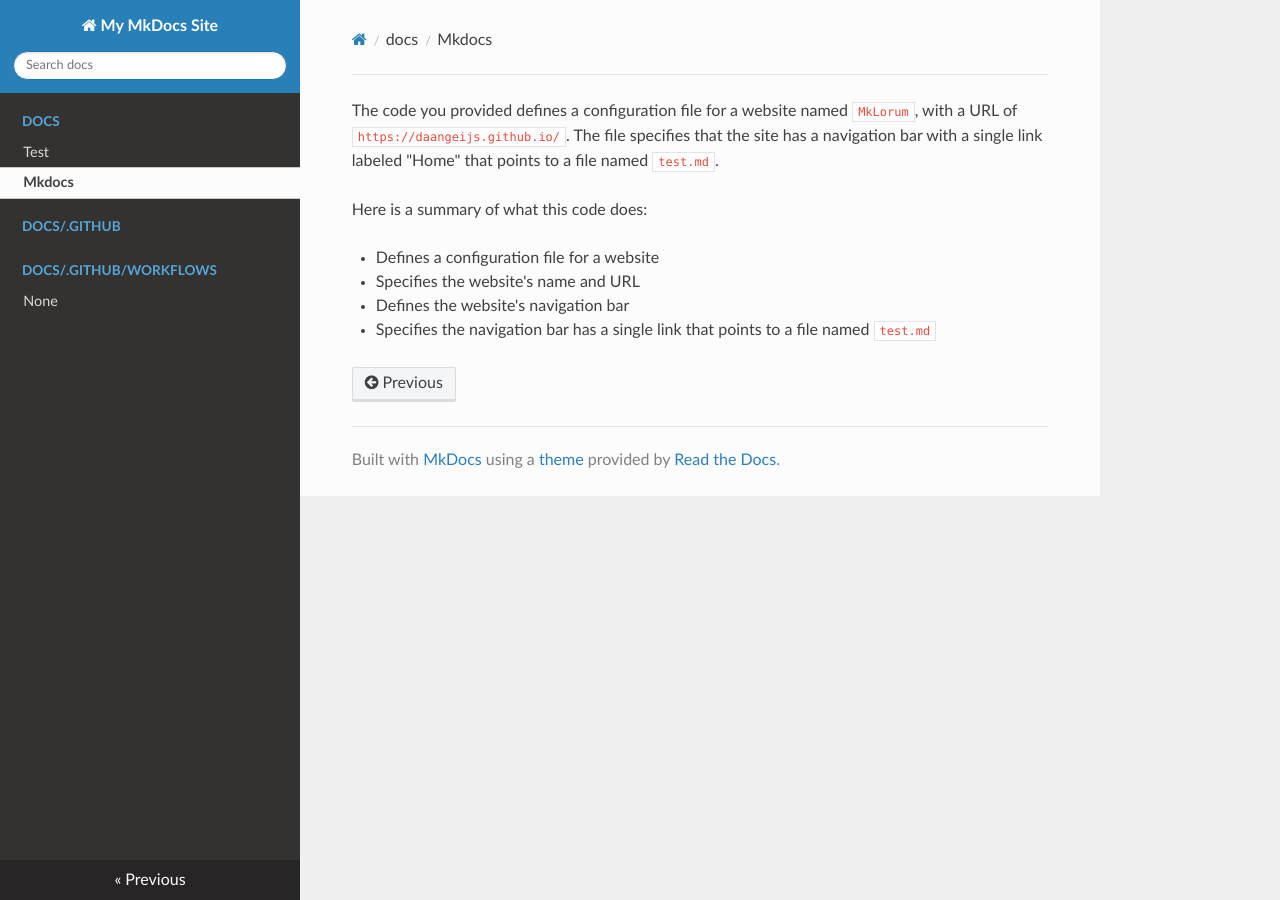
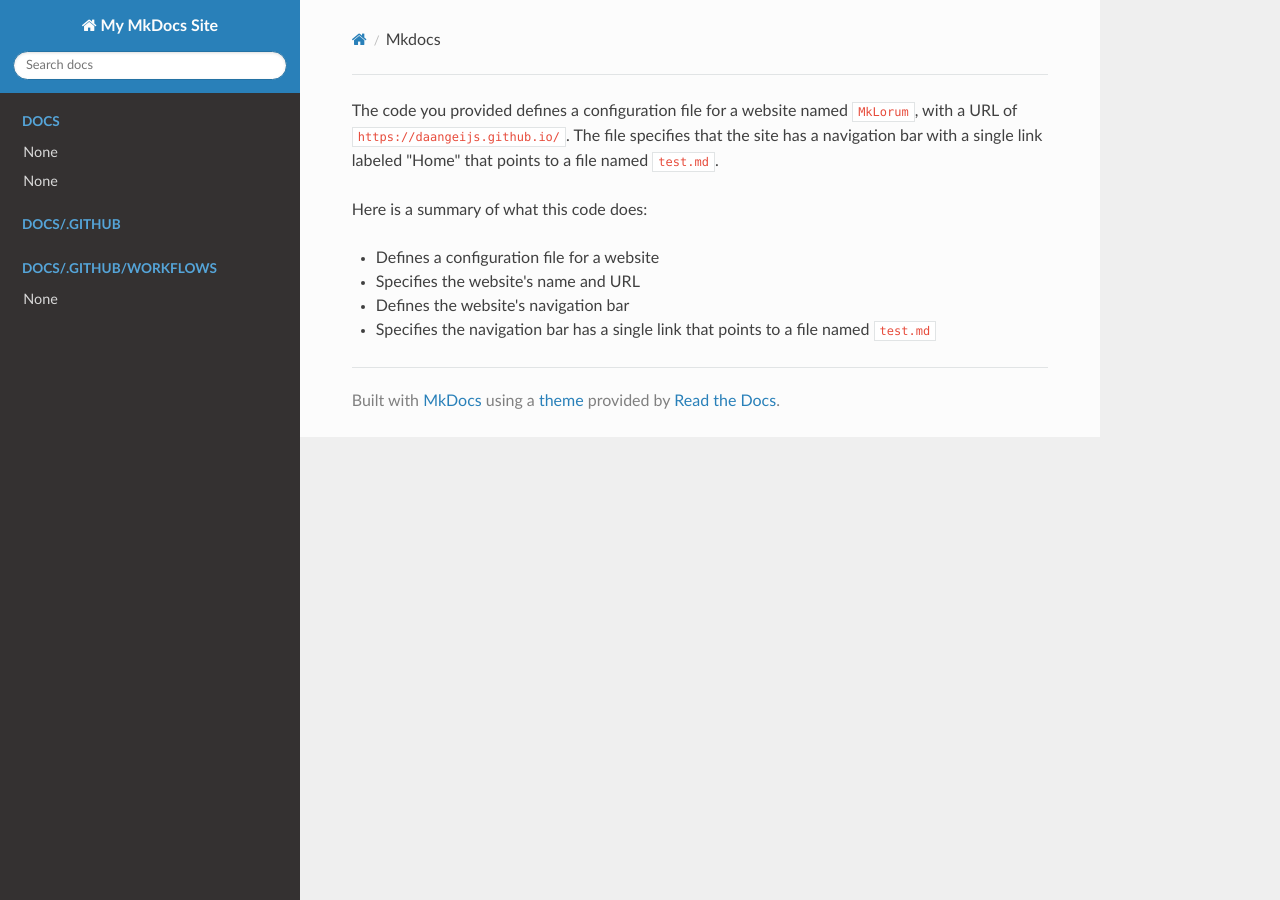
Before and after one commit to daangeijs/chatgpt-autodocs, an MkDocs documentation site: the page built from docs/mkdocs.md, in a window 1280 px wide. Built offline with MkDocs 1.6.1, drawn with Linux system fonts in a browser that asks for light colours; nearby versions of some CDN libraries; old or Windows-style settings are respelled for this version of MkDocs; part of the change alters nothing that is shown.

Commit message:
Add automatically generated documentation files

```diff
--- a/mkdocs.yml
+++ b/mkdocs.yml
@@ -1,10 +1,10 @@
 pages:
   - docs:
-      - test.md
-      - mkdocs.md
+      - docs/test.md
+      - docs/mkdocs.md
   - docs/.github: []
   - docs/.github/workflows:
-      - generate_mkdocs.md
+      - docs/.github/workflows/generate_mkdocs.md
 site_name: My MkDocs Site
 site_url: https://daangeijs.github.io/chatgpt-autodocs/
 theme: readthedocs
```
